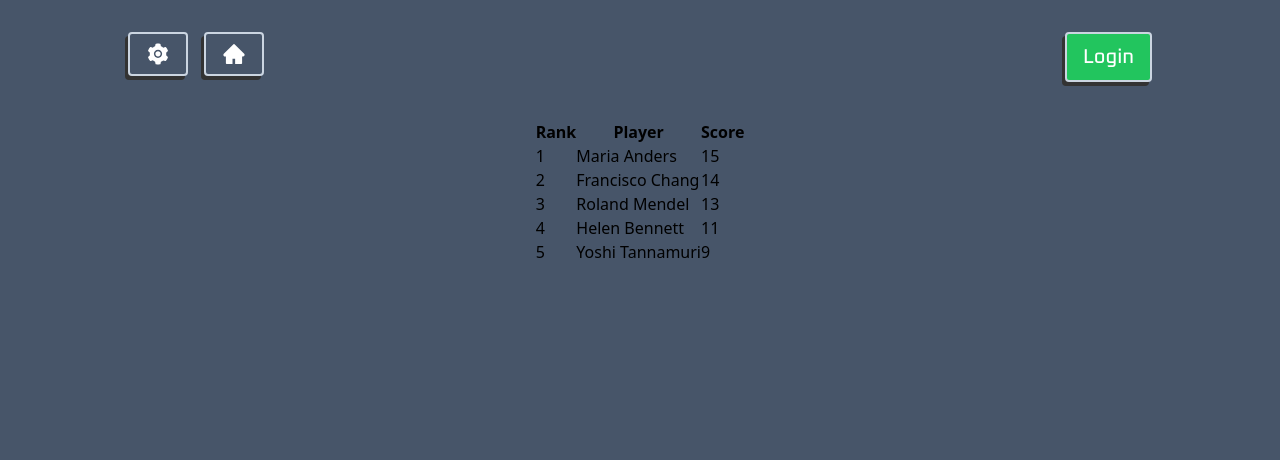
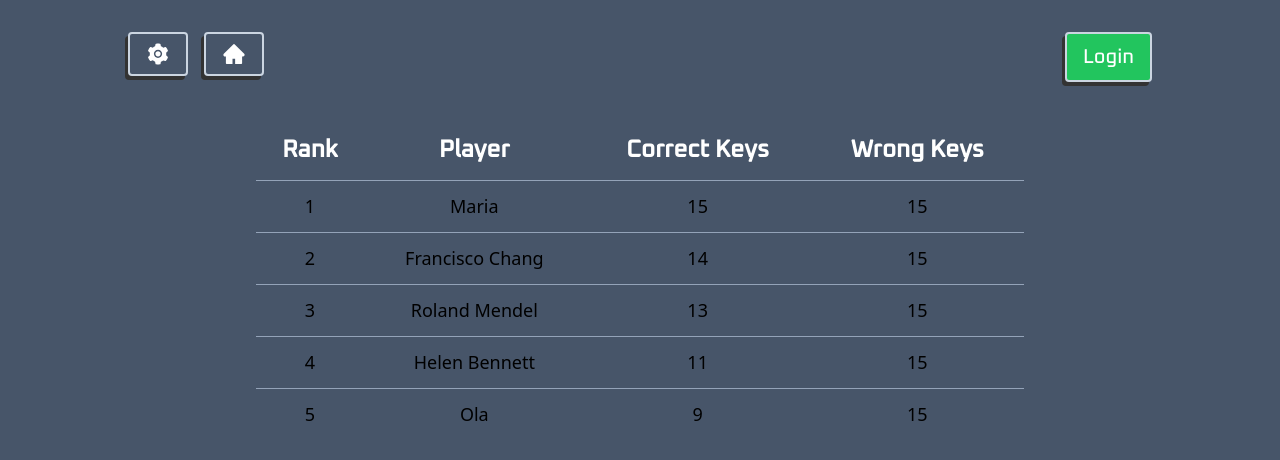
Before and after one commit to diogodeese/Key-Killer, a React (Vite) app: page /ranking in a window 1280 px wide. Shown: the top 460 px of the page. Built offline with nearby package versions, Linux system fonts and the light colour scheme.

Commit message:
styles: ranking table styling

```diff
--- a/src/components/Ranking.tsx
+++ b/src/components/Ranking.tsx
@@ -1,41 +1,49 @@
 function Ranking() {
   return (
-    <table>
+    <div className="w-screen flex items-center justify-center">
+      <table className="min-w-[60%]">
         <thead>
           <tr>
             <th>Rank</th>
             <th>Player</th>
-          <th>Score</th>
+            <th>Correct Keys</th>
+            <th>Wrong Keys</th>
           </tr>
         </thead>
         <tbody>
           <tr>
             <td>1</td>
-          <td>Maria Anders</td>
+            <td>Maria </td>
+            <td>15</td>
             <td>15</td>
           </tr>
           <tr>
             <td>2</td>
             <td>Francisco Chang</td>
             <td>14</td>
+            <td>15</td>
           </tr>
           <tr>
             <td>3</td>
             <td>Roland Mendel</td>
             <td>13</td>
+            <td>15</td>
           </tr>
           <tr>
             <td>4</td>
             <td>Helen Bennett</td>
             <td>11</td>
+            <td>15</td>
           </tr>
           <tr>
             <td>5</td>
-          <td>Yoshi Tannamuri</td>
+            <td>Ola </td>
             <td>9</td>
+            <td>15</td>
           </tr>
         </tbody>
       </table>
+    </div>
   );
 }
 
--- a/src/styles/global.css
+++ b/src/styles/global.css
@@ -6,6 +6,26 @@
   margin: 0;
   padding: 0;
   box-sizing: border-box;
+}
+
+table,
+tr,
+td,
+th {
+  padding: 12px;
+}
+
+th {
+  font-size: 24px;
+  font-family: 'Oxanium', cursive;
+  color: white;
+}
+
+td {
+  font-size: 18px;
+  font-weight: 500;
+  text-align: center;
+  border-top: solid 1px #94a3b8;
 }
 
 .title {
```
Lines whose indentation alone changed are shown as unchanged.
